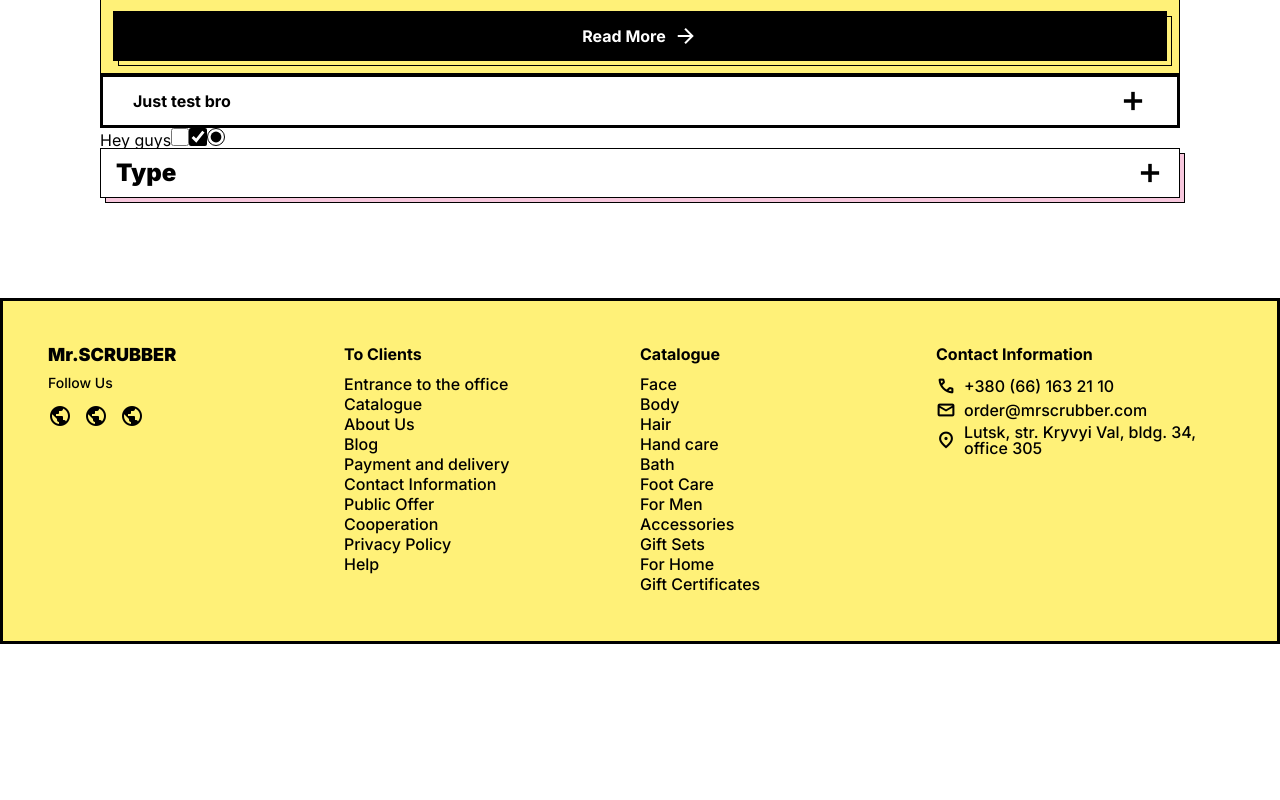
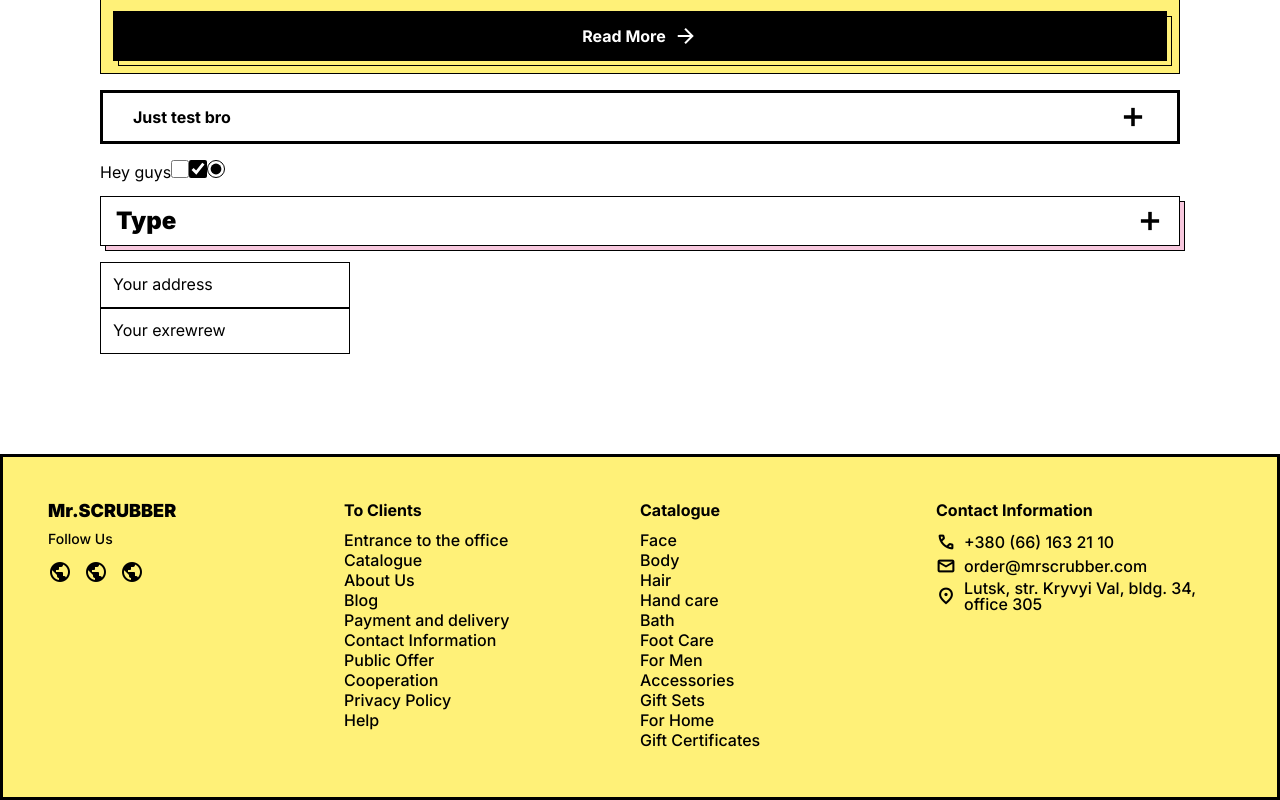
Before and after one commit to kahramanX/creative-ecommerce-project, a React (Create React App) app in the folder client/: page /components in a window 1280 px wide. Shown: the part 3665-4465 px from the top of the page. Before the commit the page ends 4309 px from the top, so only its background shows below. Built offline with nearby package versions, Linux system fonts and the light colour scheme.

Commit message:
flatInput components added and tested

```diff
--- a/client/src/Components.tsx
+++ b/client/src/Components.tsx
@@ -8,6 +8,7 @@ import BlogPost from "components/shared/BlogPost";
 import Accordion from "components/shared/Accordion";
 import FilterAccordion from "components/shared/FilterAccordion";
 import { FilteredAccordionI } from "types/types";
+import FlatInput from "components/shared/FlatInput";
 
 const Components: React.FC = () => {
   const FilterAccordionContent: FilteredAccordionI[] = [
@@ -52,6 +53,7 @@ const Components: React.FC = () => {
           onChangeAction={() => console.log(" on change")}
         />
       </div>
+
       <br />
       <div>
         <BlogPost
@@ -61,6 +63,7 @@ const Components: React.FC = () => {
           blogPostImage={BannerImage}
         />
       </div>
+      <br />
       <div>
         <Accordion
           accordionTitle="Just test bro"
@@ -69,15 +72,31 @@ const Components: React.FC = () => {
           }
         />
       </div>
-
+      <br />
       <div>
         <label htmlFor={"testing"}> Hey guys</label>
         <input id="testing" type={"checkbox"} />
         <input type={"checkbox"} defaultChecked />
         <input type={"radio"} defaultChecked />
       </div>
+      <br />
       <div>
         <FilterAccordion FATitle="Type" FAItems={FilterAccordionContent} />
+      </div>
+      <br />
+      <div>
+        <FlatInput
+          labelText="Your address"
+          inputType="text"
+          action={(e: React.ChangeEvent<HTMLInputElement>) =>
+            console.log(e.target.value)
+          }
+        />
+        <FlatInput
+          labelText="Your exrewrew"
+          inputType="text"
+          action={() => console.log("alfodsorewq")}
+        />
       </div>
     </div>
   );
--- a/client/src/Routes.tsx
+++ b/client/src/Routes.tsx
@@ -2,9 +2,11 @@ import Components from "Components";
 import HomePage from "pages/HomePage/index";
 import SearchPage from "pages/SearchPage/index";
 import FavoritesPage from "pages/FavoritesPage/index";
-import UserPage from "pages/UserPage";
+import UserPage from "pages/UserPage/index";
 import PrivateRoute from "components/PrivateRoute";
 import { Routes, Route } from "react-router-dom";
+import RegisterPage from "pages/RegisterPage/index";
+import LoginPage from "pages/LoginPage/index";
 
 const Routers: React.FC = () => {
   return (
@@ -20,6 +22,8 @@ const Routers: React.FC = () => {
           </PrivateRoute>
         }
       />
+      <Route path="/register" element={<RegisterPage />} />
+      <Route path="/login" element={<LoginPage />} />
       <Route path="/components" element={<Components />} />
     </Routes>
   );
--- /dev/null
+++ b/client/src/assets/styles/components/loginPage/loginPage.scss
@@ -0,0 +1,10 @@
+@import "assets/styles/variables.scss";
+
+.loginpage {
+  @include general-responsive-padding-styles;
+
+  @include page-title-styles;
+
+  .page-content {
+  }
+}
--- /dev/null
+++ b/client/src/assets/styles/components/shared/flatInput.scss
@@ -0,0 +1,29 @@
+@import "assets/styles/variables.scss";
+
+.flat-input-container {
+  position: relative;
+  border: $light-border;
+  width: 250px;
+
+  label {
+    font-size: 16px;
+    position: absolute;
+    top: 30%;
+    left: 12px;
+    transition: font-size 200ms, top 200ms, left 200ms;
+  }
+
+  input {
+    padding: 12px 24px;
+    width: 100%;
+  }
+}
+
+.flat-input-container.focused-input {
+  label {
+    font-weight: 600;
+    font-size: 11px;
+    top: 3px !important;
+    left: 12px !important;
+  }
+}
--- /dev/null
+++ b/client/src/components/shared/FlatInput.tsx
@@ -0,0 +1,37 @@
+import React, { useState } from "react";
+import "assets/styles/components/shared/flatInput.scss";
+
+type Props = {
+  labelText: string;
+  inputType: string;
+  action?: any;
+};
+
+const FlatInput: React.FC<Props> = ({
+  labelText,
+  inputType = "text",
+  action,
+}) => {
+  const [isFocused, setIsFocused] = useState<"focused-input" | "">("");
+
+  return (
+    <div className={`flat-input-container ${isFocused}`}>
+      <label>{labelText}</label>
+      <input
+        type={inputType}
+        onFocus={() => {
+          setIsFocused("focused-input");
+        }}
+        onChange={(e) => {
+          action(e);
+
+          if (e.target.value.length == 0) {
+            setIsFocused("");
+          }
+        }}
+      />
+    </div>
+  );
+};
+
+export default FlatInput;
--- /dev/null
+++ b/client/src/pages/LoginPage/index.tsx
@@ -0,0 +1,21 @@
+import React from "react";
+import { Helmet } from "react-helmet-async";
+import "assets/styles/components/loginPage/loginPage.scss";
+
+const LoginPage: React.FC = () => {
+  return (
+    <>
+      <Helmet>
+        <title>Login🔑 | Mr.SCRUBBER</title>
+      </Helmet>
+      <div className="loginpage">
+        <div className="page-title">
+          <h1>Login 🔑</h1>
+        </div>
+        <div className="page-content"></div>
+      </div>
+    </>
+  );
+};
+
+export default LoginPage;
--- /dev/null
+++ b/client/src/pages/RegisterPage/index.tsx
@@ -0,0 +1,20 @@
+import React from "react";
+import { Helmet } from "react-helmet-async";
+
+const RegisterPage: React.FC = () => {
+  return (
+    <>
+      <Helmet>
+        <title>Register🔓🔑 | Mr.SCRUBBER</title>
+      </Helmet>
+      <div className="loginpage">
+        <div className="page-title">
+          <h1>Register 🔓🔑</h1>
+        </div>
+        <div className="page-content"></div>
+      </div>
+    </>
+  );
+};
+
+export default RegisterPage;
```
